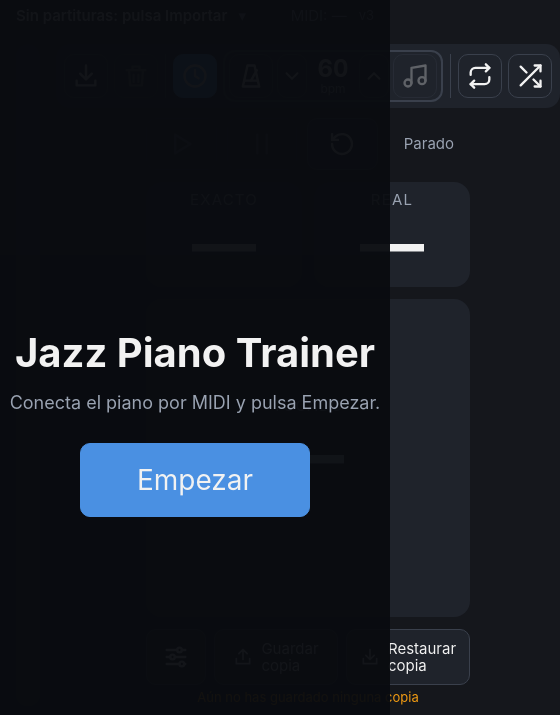
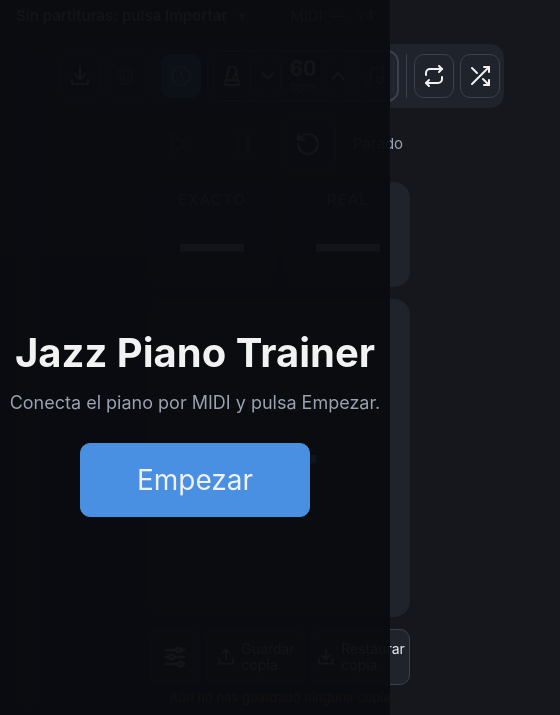
Before and after one commit to mlopez-antfor/jazz-piano-trainer, a plain HTML site: page index.html in a window 390 px wide. Shown: the whole page, 560 px wide, since content can reach past the window. Drawn offline with Linux system fonts and the light colour scheme; no server answers.

Commit message:
v4 — 2026-11-15 18:24

```diff
--- a/css/app.css
+++ b/css/app.css
@@ -82,16 +82,18 @@ button.primary { background: var(--accent); border-color: var(--accent); }
 /* Ribbon de herramientas: botones iguales, solo icono */
 /* Columna derecha: ribbon arriba y, debajo, historial + panel + historial.
    El lead sheet ocupa toda la altura a la izquierda. */
-.right { flex: none; display: flex; flex-direction: column; gap: 10px; min-height: 0; }
-.right-body { flex: 1; display: flex; gap: 12px; min-height: 0; }
+/* Ancho fijo, el mismo que tenían historial + panel + historial (84 + 320 + 84
+   y dos huecos de 16): el ribbon se encaja en ese ancho. */
+.right { flex: none; width: 520px; display: flex; flex-direction: column; gap: 10px; min-height: 0; }
+.right-body { flex: 1; display: flex; gap: 16px; min-height: 0; }
 .ribbon {
   display: flex; align-items: center; justify-content: space-between; gap: 6px;
   padding: 6px 8px;
   background: var(--panel);
   border-radius: 14px;
 }
-.ribbon .tool { width: 48px; height: 48px; }
-.ribbon #btn-slower, .ribbon #btn-faster { width: 34px; }
+.ribbon .tool { width: 44px; height: 46px; }
+.ribbon #btn-slower, .ribbon #btn-faster { width: 30px; }
 .ribbon #btn-slower svg, .ribbon #btn-faster svg { width: 22px; }
 .tool {
   width: 56px; height: 52px; min-height: 0; padding: 0;
@@ -170,7 +172,7 @@ button.primary { background: var(--accent); border-color: var(--accent); }
 
 /* Panel derecho: porcentajes arriba, acorde tocado abajo */
 .panel {
-  flex: 1; min-width: 0;
+  flex: none; width: 320px;
   display: flex; flex-direction: column; gap: 12px;
   min-height: 0;
 }
@@ -301,8 +303,18 @@ button.primary { background: var(--accent); border-color: var(--accent); }
 .key.white.wrong .label, .key.white.missing .label { color: #fff; }
 
 @media (max-width: 1100px) {
-  .ribbon .tool { width: 44px; height: 44px; }
-  .ribbon #btn-slower, .ribbon #btn-faster { width: 30px; }
+  .right { width: 448px; } /* 78 + 260 + 78 + 2 × 16 */
+  .panel { width: 260px; }
+  .ribbon { gap: 3px; padding: 6px 4px; }
+  .ribbon .tool { width: 40px; height: 44px; }
+  .ribbon .tool svg { width: 24px; height: 24px; }
+  .ribbon #btn-slower, .ribbon #btn-faster { width: 26px; }
+  .group { gap: 3px; padding: 2px 3px; }
+  .bpm { min-width: 38px; }
+  .bpm span { font-size: 21px; }
+  .backup-buttons { gap: 6px; }
+  .backup-buttons button { font-size: 14px; gap: 5px; padding: 4px 5px; }
+  .backup-buttons .opt-btn { width: 50px; }
   .history { width: 78px; font-size: 14px; }
   .ls-chords { font-size: 22px; }
 }
--- a/index.html
+++ b/index.html
@@ -29,7 +29,7 @@
     <span class="spacer"></span>
     <span id="save-status" class="save-status" hidden title="Los cambios se guardan en el navegador y se subirán al Mac cuando responda">⚠ Sin conexión con el Mac: no se guarda allí</span>
     <span id="midi-status" class="midi">MIDI: —</span>
-    <span id="app-version" class="version" title="Versión publicada">v3</span>
+    <span id="app-version" class="version" title="Versión publicada">v4</span>
   </header>
 
   <!-- Herramientas: solo iconos -->
--- a/sw.js
+++ b/sw.js
@@ -3,7 +3,7 @@
 // Estrategia: primero la red (así siempre llega la última versión) y, si no
 // hay conexión, la copia guardada. Las muestras de piano no cambian: primero
 // la copia.
-const CACHE = 'jpt-v3';
+const CACHE = 'jpt-v4';
 
 self.addEventListener('install', () => self.skipWaiting());
 self.addEventListener('activate', (e) => {
```
